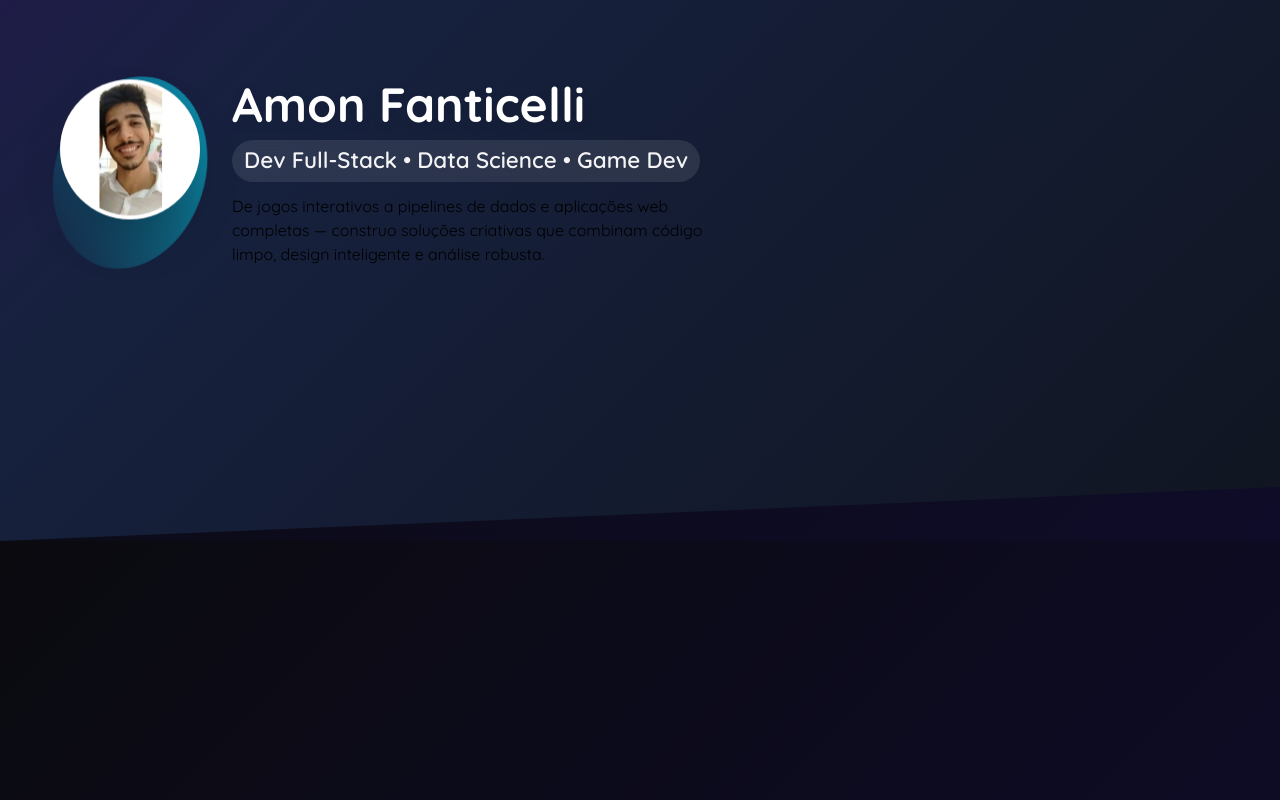
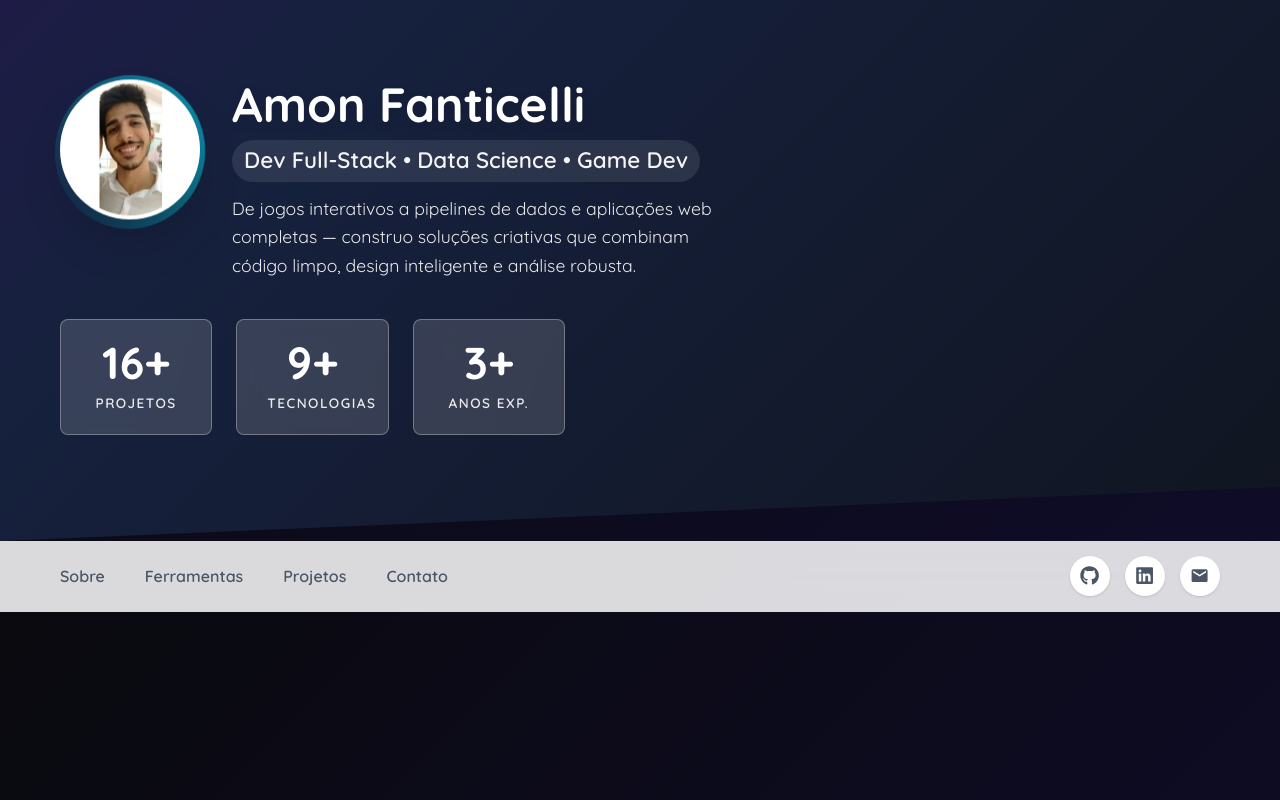
Before and after one commit to amonfanticelli/professional-portfolio, a Next.js app: page / in a window 1280 px wide. Built offline with nearby package versions, Linux system fonts and the light colour scheme.

Commit message:
feat: navbar added with style

```diff
--- a/app/globals.css
+++ b/app/globals.css
@@ -59,17 +59,31 @@ header {
 }
 
 .reveal.active {
-    opacity: 1;
-    transform: translateY(0);
+  opacity: 1;
+  transform: translateY(0);
 }
 
 .reveal {
-    opacity: 0;
-    transform: translateY(30px);
-    transition: all 0.8s ease-out;
+  opacity: 0;
+  transform: translateY(30px);
+  transition: all 0.8s ease-out;
 }
 
+.nav-link::after {
+  content: "";
+  position: absolute;
+  bottom: 0;
+  left: 0;
+  width: 0;
+  height: 3px;
+  background: linear-gradient(135deg, #667eea, #764ba2);
+  transition: width 0.3s cubic-bezier(0.4, 0, 0.2, 1);
+  border-radius: 2px;
+}
 
+.nav-link:hover::after {
+  width: 100%;
+}
 
 @keyframes floatProfile {
   0%,
--- a/app/page.tsx
+++ b/app/page.tsx
@@ -2,10 +2,13 @@
 import profileImage from "./assets/profile-image.jpg";
 import Image from "next/image";
 import { useReveal } from "./components/useReveal";
+import { MdEmail } from "react-icons/md";
+import { FaGithub, FaLinkedin } from "react-icons/fa";
 
 export default function Home() {
-   useReveal()
+  useReveal();
   return (
+    <>
       <header
         className="
         relative
@@ -17,7 +20,7 @@ export default function Home() {
       >
         <div className="max-w-300 mx-auto px-5 w-full relative z-10 flex items-center justify-between flex-wrap gap-10">
           <div className="flex flex-row gap-8">
-          <div className="relative shrink-0 gap-8 profile-image-container">
+            <div className="max-h-36 relative shrink-0 gap-8 profile-image-container">
               <Image
                 src={profileImage}
                 alt="Amon Fanticelli"
@@ -38,18 +41,118 @@ export default function Home() {
             </div>
 
             <div className="flex flex-col max-w-lg">
-            <h1  style={{ transitionDelay: "0ms" }}className=" text-5xl font-bold mb-3 break-normal text-white text-shadow-[0_4px_12px_rgba(0,0,0,0.1)] reveal" >Amon Fanticelli</h1>
-            <span  style={{ transitionDelay: "200ms" }} className=" max-w-max text-[1.4rem] text-white/95 mb-3 font-semibold inline-block bg-white/10 px-3 py-1 rounded-full backdrop-blur-sm reveal"> Dev Full-Stack • Data Science • Game Dev </span>
-            <span style={{ transitionDelay: "400ms" }} className="reveal" >
+              <h1
+                style={{ transitionDelay: "0ms" }}
+                className=" text-5xl font-bold mb-3 break-normal text-white text-shadow-[0_4px_12px_rgba(0,0,0,0.1)] reveal"
+              >
+                Amon Fanticelli
+              </h1>
+              <span
+                style={{ transitionDelay: "200ms" }}
+                className=" max-w-max text-[1.4rem] text-white/95 mb-3 font-semibold inline-block bg-white/10 px-3 py-1 rounded-full backdrop-blur-sm reveal"
+              >
+                {" "}
+                Dev Full-Stack • Data Science • Game Dev{" "}
+              </span>
+              <span
+                style={{ transitionDelay: "400ms" }}
+                className=" text-[1.1rem] text-white/90 max-w-[500px] leading-relaxed reveal"
+              >
                 De jogos interativos a pipelines de dados e aplicações web
-              completas — construo soluções criativas que combinam código limpo,
-              design inteligente e análise robusta.
+                completas — construo soluções criativas que combinam código
+                limpo, design inteligente e análise robusta.
               </span>
             </div>
           </div>
 
-        <div className=""></div>
+          <div
+            style={{ transitionDelay: "600ms" }}
+            className="justify-center flex-wrap flex flex-row gap-6 reveal"
+          >
+            <div className="text-center bg-white/15 px-[30px] py-[20px] rounded-lg backdrop-blur-[12px] border border-white/30 transition-all cursor-default flex-1 min-w-[120px] flex flex-col">
+              <span className="block text-[2.8rem] font-bold text-white leading-none">
+                16+
+              </span>
+              <span className="text-[0.85rem] text-white/90 uppercase tracking-[1.5px] mt-2 font-semibold">
+                PROJETOS
+              </span>
+            </div>
+            <div className="text-center bg-white/15 px-[30px] py-[20px] rounded-lg backdrop-blur-[12px] border border-white/30 transition-all cursor-default flex-1 min-w-[120px] flex flex-col">
+              <span className="block text-[2.8rem] font-bold text-white leading-none">
+                9+
+              </span>
+              <span className="text-[0.85rem] text-white/90 uppercase tracking-[1.5px] mt-2 font-semibold">
+                TECNOLOGIAS
+              </span>
+            </div>
+            <div className="text-center bg-white/15 px-[30px] py-[20px] rounded-lg backdrop-blur-[12px] border border-white/30 transition-all cursor-default flex-1 min-w-[120px] flex flex-col">
+              <span className="block text-[2.8rem] font-bold text-white leading-none">
+                3+
+              </span>
+              <span className="text-[0.85rem] text-white/90 uppercase tracking-[1.5px] mt-2 font-semibold">
+                ANOS EXP.
+              </span>
+            </div>
+          </div>
         </div>
       </header>
+
+      <nav className="bg-white/85 backdrop-blur-[20px] border-b border-pink-300/10 relative z-100 transition-all w-full">
+        <div className="flex items-center justify-between py-[15px] px-[20px] max-w-[1200px] mx-auto">
+          <div className="flex gap-[40px] flex-wrap justify-center">
+            <a
+              href="#sobre"
+              className="nav-link text-gray-600 no-underline font-semibold text-base relative py-2 whitespace-nowrap"
+            >
+              Sobre
+            </a>
+            <a
+              href="#ferramentas"
+              className="nav-link text-gray-600 no-underline font-semibold text-base relative py-2 whitespace-nowrap"
+            >
+              Ferramentas
+            </a>
+            <a
+              href="#projetos"
+              className="nav-link text-gray-600 no-underline font-semibold text-base relative py-2 whitespace-nowrap"
+            >
+              Projetos
+            </a>
+            <a
+              href="#contato"
+              className="nav-link text-gray-600 no-underline font-semibold text-base relative py-2 whitespace-nowrap"
+            >
+              Contato
+            </a>
+          </div>
+
+          <div className="flex gap-[15px]">
+            <a
+              href="https://github.com/seuuser"
+              target="_blank"
+              title="GitHub"
+              className="text-gray-600 text-[1.2rem] transition-all w-10 h-10 flex items-center justify-center rounded-full bg-white shadow-sm hover:scale-110"
+            >
+              <FaGithub />
+            </a>
+            <a
+              href="https://linkedin.com/in/seuuser"
+              target="_blank"
+              title="LinkedIn"
+              className="text-gray-600 text-[1.2rem] transition-all w-10 h-10 flex items-center justify-center rounded-full bg-white shadow-sm hover:scale-110"
+            >
+              <FaLinkedin />
+            </a>
+            <a
+              href="mailto:seuemail@gmail.com"
+              title="Email"
+              className="text-gray-600 text-[1.2rem] transition-all w-10 h-10 flex items-center justify-center rounded-full bg-white shadow-sm hover:scale-110"
+            >
+              <MdEmail />
+            </a>
+          </div>
+        </div>
+      </nav>
+    </>
   );
 }
--- a/package.json
+++ b/package.json
@@ -11,7 +11,8 @@
   "dependencies": {
     "next": "16.1.5",
     "react": "19.2.3",
-    "react-dom": "19.2.3"
+    "react-dom": "19.2.3",
+    "react-icons": "^5.6.0"
   },
   "devDependencies": {
     "@tailwindcss/postcss": "^4",
```
Also changed, not shown: 1 other file (tests, documents, lock files or other folders). Lines whose indentation alone changed are shown as unchanged.
